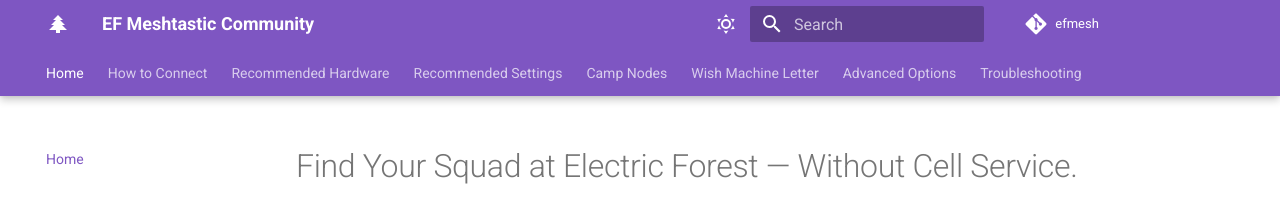
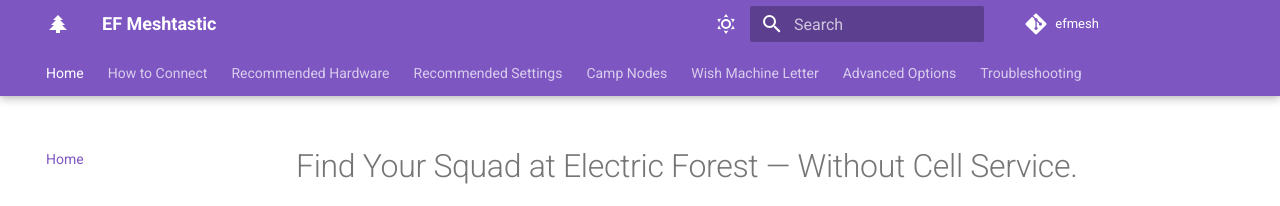
Before and after one commit to efmesh/site, an MkDocs documentation site: the page built from docs/index.md, in a window 1280 px wide. Shown: the top 206 px of the page. Built offline with MkDocs 1.6.1 and Material for MkDocs 9.7.7, drawn with Linux system fonts in a browser that asks for light colours; comment, search, counter and statistics services are not loaded; some of the changed lines change nothing that is shown.

Commit message:
v1.10: site-wide OG image (Electric Forest archway), creative favicon set, refined home title + brand
- OG: 1200x630 JPEG (197KB q=80) from EF heart-arch source, plus 600x315
  Twitter summary variant. Wired site-wide via overrides/main.html with
  per-page og:title/og:description/og:url; absolute og:image URL.
- Favicon: original SVG — neon heart silhouette (echoing EF entrance arch)
  topped with antenna + mesh waves, deep purple + electric pink + light
  green palette. Generated SVG / ICO (16+32+48) / 180px Apple touch /
  192px / 512px. Manifest.webmanifest added for PWA-grade icon set.
- Title: site_name shortened to 'EF Meshtastic'; home <title> overridden
  to 'EF Meshtastic - Talk & find your squad without cell service';
  sub-pages keep '<Page> - EF Meshtastic'. og:title mirrors per-page.
- Material custom_dir: overrides; theme.favicon points at favicon.svg.

```diff
--- a/mkdocs.yml
+++ b/mkdocs.yml
@@ -1,9 +1,11 @@
-site_name: EF Meshtastic Community
+site_name: EF Meshtastic
 site_description: An unofficial community guide for using Meshtastic at Electric Forest. Find your squad without cell service.
-site_url: https://efmesh.com
+site_url: https://efmesh.com/
 
 theme:
   name: material
+  custom_dir: overrides
+  favicon: assets/img/favicon/favicon.svg
   icon:
     logo: material/pine-tree
   features:
--- /dev/null
+++ b/overrides/main.html
@@ -0,0 +1,75 @@
+{% extends "base.html" %}
+
+{#
+  v1.10 overrides:
+  - htmltitle: home page uses full tagline ("EF Meshtastic - Talk & find your
+    squad without cell service"); sub-pages keep Material default
+    ("{page} - {site_name}").
+  - extrahead: site-wide Open Graph + Twitter Card meta tags backed by the
+    1200x630 og-image.jpg, plus full favicon/apple-touch-icon link set.
+#}
+
+{% block htmltitle %}
+  {% if page.is_homepage %}
+    <title>EF Meshtastic - Talk &amp; find your squad without cell service</title>
+  {% elif page.meta and page.meta.title %}
+    <title>{{ page.meta.title }} - {{ config.site_name }}</title>
+  {% elif page.title and not page.is_homepage %}
+    <title>{{ page.title | striptags }} - {{ config.site_name }}</title>
+  {% else %}
+    <title>{{ config.site_name }}</title>
+  {% endif %}
+{% endblock %}
+
+{% block extrahead %}
+  {{ super() }}
+
+  {# --- Resolve og:title + og:description per page --- #}
+  {% if page.is_homepage %}
+    {% set og_title = "EF Meshtastic - Talk & find your squad without cell service" %}
+  {% elif page.meta and page.meta.title %}
+    {% set og_title = page.meta.title ~ " - " ~ config.site_name %}
+  {% elif page.title and not page.is_homepage %}
+    {% set og_title = (page.title | striptags) ~ " - " ~ config.site_name %}
+  {% else %}
+    {% set og_title = config.site_name %}
+  {% endif %}
+
+  {% if page.meta and page.meta.description %}
+    {% set og_desc = page.meta.description %}
+  {% else %}
+    {% set og_desc = config.site_description %}
+  {% endif %}
+
+  {% set og_image_url = config.site_url ~ "assets/img/social/og-image.jpg" %}
+  {% set og_page_url = page.canonical_url or config.site_url %}
+
+  {# --- Open Graph --- #}
+  <meta property="og:type" content="website">
+  <meta property="og:site_name" content="{{ config.site_name }}">
+  <meta property="og:title" content="{{ og_title }}">
+  <meta property="og:description" content="{{ og_desc }}">
+  <meta property="og:url" content="{{ og_page_url }}">
+  <meta property="og:image" content="{{ og_image_url }}">
+  <meta property="og:image:secure_url" content="{{ og_image_url }}">
+  <meta property="og:image:type" content="image/jpeg">
+  <meta property="og:image:width" content="1200">
+  <meta property="og:image:height" content="630">
+  <meta property="og:image:alt" content="Electric Forest illuminated heart-shaped floral entrance arch at night">
+
+  {# --- Twitter Card --- #}
+  <meta name="twitter:card" content="summary_large_image">
+  <meta name="twitter:title" content="{{ og_title }}">
+  <meta name="twitter:description" content="{{ og_desc }}">
+  <meta name="twitter:image" content="{{ og_image_url }}">
+  <meta name="twitter:image:alt" content="Electric Forest illuminated heart-shaped floral entrance arch at night">
+
+  {# --- Favicon set --- #}
+  <link rel="icon" type="image/svg+xml" href="{{ 'assets/img/favicon/favicon.svg' | url }}">
+  <link rel="alternate icon" type="image/x-icon" href="{{ 'assets/img/favicon/favicon.ico' | url }}">
+  <link rel="apple-touch-icon" sizes="180x180" href="{{ 'assets/img/favicon/apple-touch-icon.png' | url }}">
+  <link rel="icon" type="image/png" sizes="192x192" href="{{ 'assets/img/favicon/favicon-192.png' | url }}">
+  <link rel="icon" type="image/png" sizes="512x512" href="{{ 'assets/img/favicon/favicon-512.png' | url }}">
+  <link rel="manifest" href="{{ 'manifest.webmanifest' | url }}">
+  <meta name="theme-color" content="#5E35B1">
+{% endblock %}
```
Also changed, not shown: docs/assets/img/favicon/apple-touch-icon.png (added), docs/assets/img/favicon/favicon-192.png (added), docs/assets/img/favicon/favicon-512.png (added), docs/assets/img/favicon/favicon.ico (added), docs/assets/img/favicon/favicon.svg (added), docs/assets/img/social/og-image-600.jpg (added), docs/assets/img/social/og-image.jpg (added), docs/manifest.webmanifest (added).
